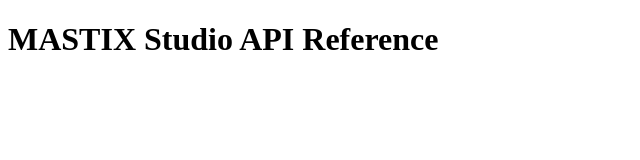
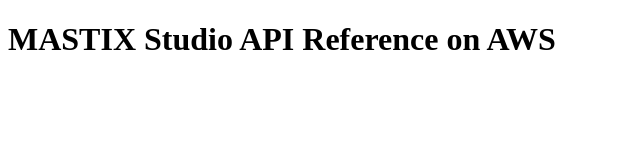
Before and after one commit to mastixstudio/mastixstudio.github.io, a plain HTML site: page index.html in a window 1280 px wide. Shown: the whole page, without its empty margins (0-640 px from the left). Drawn offline with Linux system fonts and the light colour scheme.

Commit message:
Update index.html

```diff
--- a/index.html
+++ b/index.html
@@ -4,6 +4,6 @@
 		<title>MASTIX Studio</title>
 	</head>
 	<body>
-		<h1>MASTIX Studio API Reference</h1>
+		<h1>MASTIX Studio API Reference on AWS</h1>
 	</body>
 </html>
```
